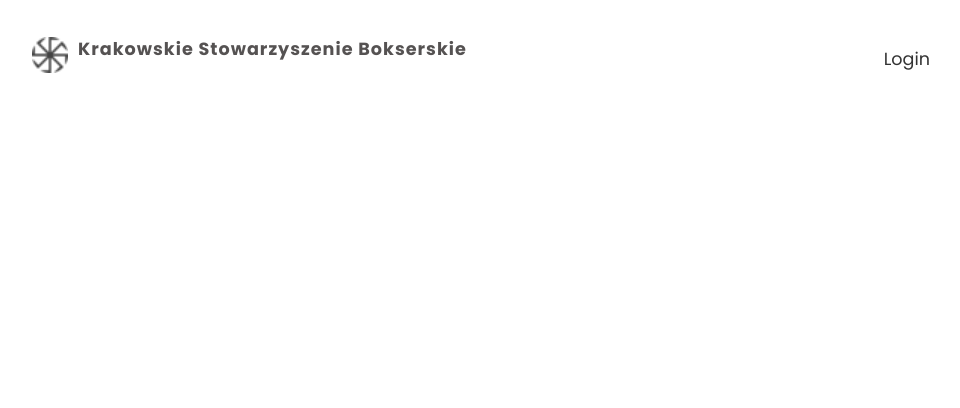
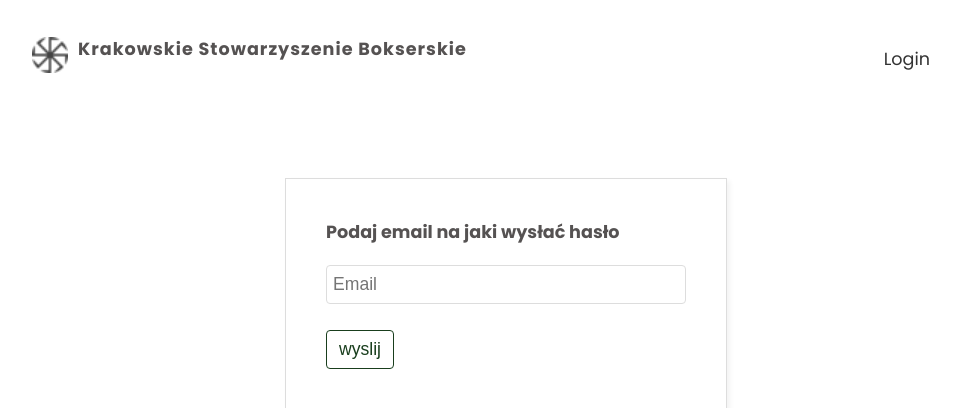
Before and after one commit to Monika464/Club-Management, a React (Vite) app: page /forgotpass in a window 1280 px wide. Shown: the top 408 px of the page, without its empty margins (134-1094 px from the left). Built offline with nearby package versions, Linux system fonts and the light colour scheme; no server answers.

Commit message:
ready to deploy 3

```diff
--- a/src/App.tsx
+++ b/src/App.tsx
@@ -12,7 +12,7 @@ import AuthRoute from './components/AuthRoute.tsx';
 import AdminRoute from './components/AdminRoute.tsx';
 import Navbar from './components/Navbar.tsx';
 import { UserContextProvider} from './context/UserContext.tsx';
-import { getAuth } from 'firebase/auth';
+import { getAuth,sendPasswordResetEmail } from 'firebase/auth';
 import { getFirestore } from 'firebase/firestore';
 import Signup2 from './components/newuserform/Signup2.tsx';
 import Create from './pages/Create.tsx';
@@ -42,6 +42,7 @@ import AdminMailbox from './pages/AdminMailbox.tsx';
 import { RaportUsersPage } from './pages/RaportUserspage.tsx';
 //import StopActivityPage from './pages/StopActivitypage.tsx';
 import Instruction from './pages/Instruction.tsx';
+import ForgotPass from './components/ForgotPass.tsx';
 // import PaymentAdminPage from './pages/PaymentAdminPage.tsx';
 
 
@@ -56,11 +57,40 @@ import Instruction from './pages/Instruction.tsx';
 
 export interface IApplicationProps {}
 
+// Funkcja resetująca hasło i wysyłająca e-mail z linkiem resetującym
 
+
+
+const actionCodeSettings = {
+        //url: 'https://example.com/reset-password',
+        url: 'https://club-ts-407c6.web.app',
+        handleCodeInApp: true,
+      };
+
+      const sendCustomPasswordResetEmail = (email: string) => {
+        // Tutaj możesz umieścić własną logikę wysyłania e-maila resetującego, np. za pomocą usługi SMTP
+        console.log(`Wysłano e-mail resetujący na adres: ${email}`);
+        // W rzeczywistej aplikacji powinieneś użyć odpowiedniej usługi lub API do wysyłania e-maili
+      };
+
+      export const resetPassForEmail = (email: string) => {
+        const auth = getAuth();
+        sendPasswordResetEmail(auth, email, actionCodeSettings)
+          .then(() => {
+            return sendCustomPasswordResetEmail(email);
+          })
+          .then(()=>{console.log("wyslano hasło na email")} )
+          .catch((error) => {
+            console.error('Błąd podczas resetowania hasła:', error.message);
+            // Tutaj możesz obsłużyć błędy związane z wysyłaniem e-maila resetującego
+          });
+      };
 
 const Application: React.FunctionComponent = () => {
  // const { currentUser} = useContext(UserContext);
 //const [isUser, setIsUser] = useContext(false)
+
+
 
   return (
  <div className='App'>
@@ -274,7 +304,9 @@ const Application: React.FunctionComponent = () => {
               </AuthRoute>
               }/>
 
-
+        <Route path="forgotpass" element={
+              <ForgotPass />
+              }/>
 
 
               <Route path="signup" element={<SignupPage />}/>
--- a/src/components/AuthRoute.tsx
+++ b/src/components/AuthRoute.tsx
@@ -19,7 +19,7 @@ const AuthRoute: React.FunctionComponent<IAuthRouteProps> =(props) => {
      const AuthCheck = onAuthStateChanged (auth, (user)=>{
          if(user){
             setLoading(false)
-            console.log("jest user",user.displayName, user.email, user.uid);
+            //console.log("jest user",user.displayName, user.email, user.uid);
             navigate('/userpanel');
 
          } else {
--- /dev/null
+++ b/src/components/ForgotPass.tsx
@@ -0,0 +1,71 @@
+import { ChangeEvent, SetStateAction, useState } from "react"
+import { resetPassForEmail } from "../App";
+import './Login.css';
+import { Link, useNavigate } from "react-router-dom";
+
+export interface IForgotPassProps {
+
+}
+
+const ForgotPass: React.FunctionComponent<IForgotPassProps> =() => {
+
+  const [email, setEmail]  = useState<string>('');
+  const [isSend, setIsSend] = useState(false);
+  //const [isError, setIsError] = useState('');
+
+  const navigate = useNavigate();
+
+  const handleSendPass =() =>{
+    if(email){
+    resetPassForEmail(email)
+     }
+  }
+  const handleSubmit =(event: { preventDefault: () => void; })=>{
+
+     event.preventDefault();
+        handleSendPass();
+        console.log("email wysłano");
+        setIsSend(true);
+       // navigate('/login')
+
+    }
+
+
+    const handleChange =(  event: { target: { value: SetStateAction<string>; }; })=>{
+        setIsSend(false);
+        console.log("email do przypomienia hasla change",email)
+      setEmail(event.target.value)
+
+
+
+    }
+    console.log("email",email)
+    return(<div>
+
+<div id="main" className="login-form">
+        <div className='title'>Podaj email na jaki wysłać hasło</div>
+
+         <form onSubmit={handleSubmit}>
+
+           <input
+            type="email"
+             name="email"
+            value={email}
+            onChange={handleChange}
+            placeholder="Email"
+            required
+          />
+          <br></br>
+          <button className="btn">wyslij</button>
+        </form>
+
+        {isSend &&<div>
+          <p>wysłano link do zmiany hasła na podany email</p>
+          <Link to={'../login'} style={{fontSize: 'small'}}>Przejdź do logowania</Link>
+          </div>}
+        {/* {isError &&<p>{isError.toString()}</p>} */}
+        </div>
+    </div>)
+}
+
+export default ForgotPass
--- a/src/components/Login.tsx
+++ b/src/components/Login.tsx
@@ -2,12 +2,13 @@
 import React, { ChangeEvent, FormEvent,useContext,useState } from 'react';
 import './Login.css';
 import {   signInWithEmailAndPassword} from 'firebase/auth';
-import { useNavigate } from 'react-router-dom';
+import { Link, useNavigate } from 'react-router-dom';
 
 
 import { auth } from "../App";
 import { useIsAdmin } from '../hooks/useIsAdmin';
 import { UserContext } from '../context/UserContext';
+
 
 export interface IApplicationProps {};
 
@@ -101,6 +102,9 @@ const handleSubmit = (event: FormEvent<HTMLFormElement>) => {
           <button className="btn" disabled={authing} >Zaloguj </button>
           </form>
 
+          {/* <ForgotPass/> */}
+          <Link to={'/forgotpass'} style={{fontSize: 'small'}}>Nie pamiętam hasła</Link>
+
 
     </div>
     )
--- a/src/components/project/ProjectComments.tsx
+++ b/src/components/project/ProjectComments.tsx
@@ -98,7 +98,7 @@ const deleteComment =async(projid: string, comid: string)=>{
   if (props.project && props.project.comments) {
     const filteredComments = props.project.comments.filter((comment) => comment.id.toString() !== comid );
 
-console.log('filteredComments',filteredComments)
+//console.log('filteredComments',filteredComments)
     const userRef = doc(db, 'projects',projid);
     await updateDoc(userRef, {
       comments: filteredComments,
```
Also changed, not shown: src/components/UserProfile.tsx (+15 -1 lines).
